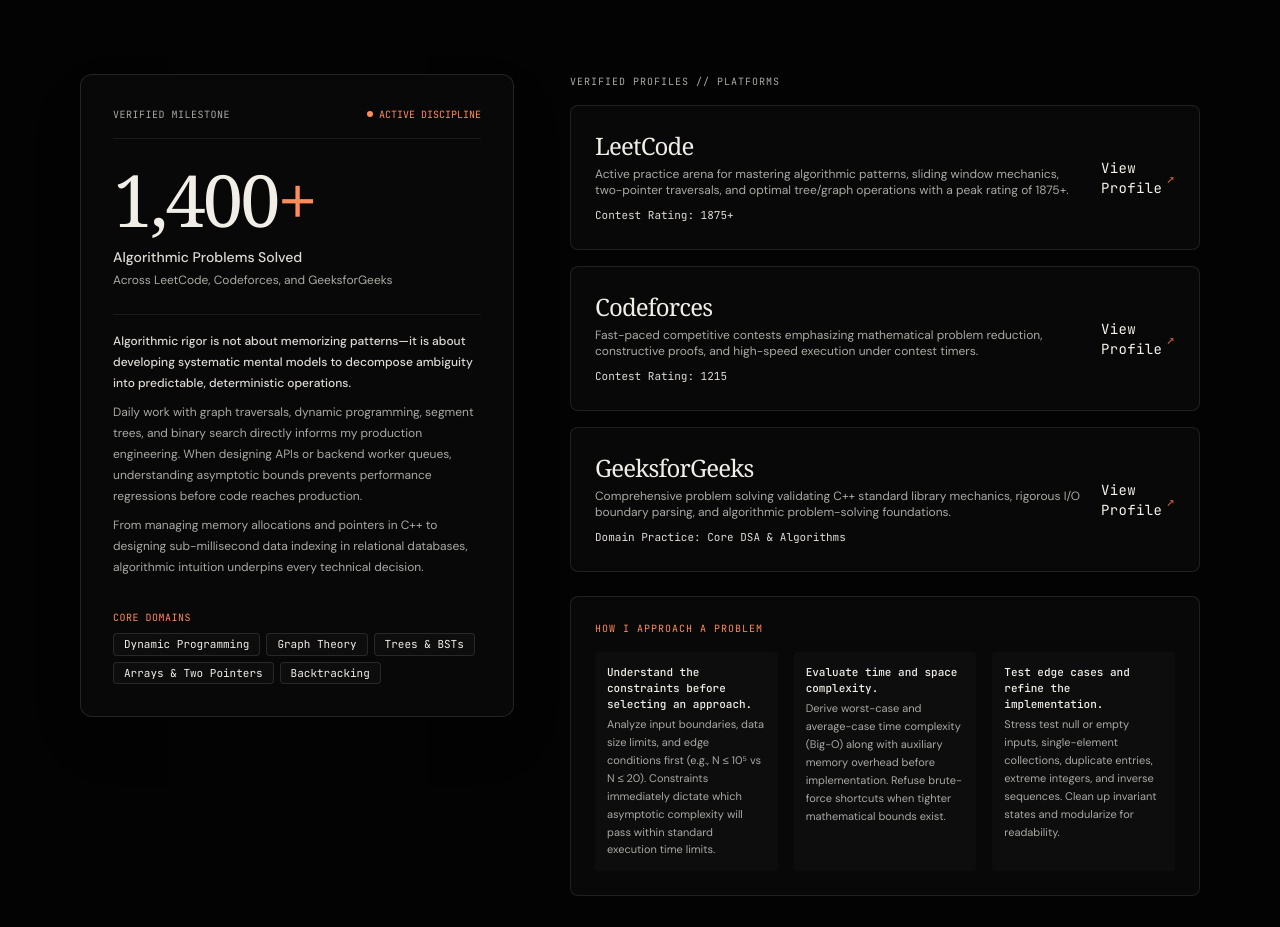
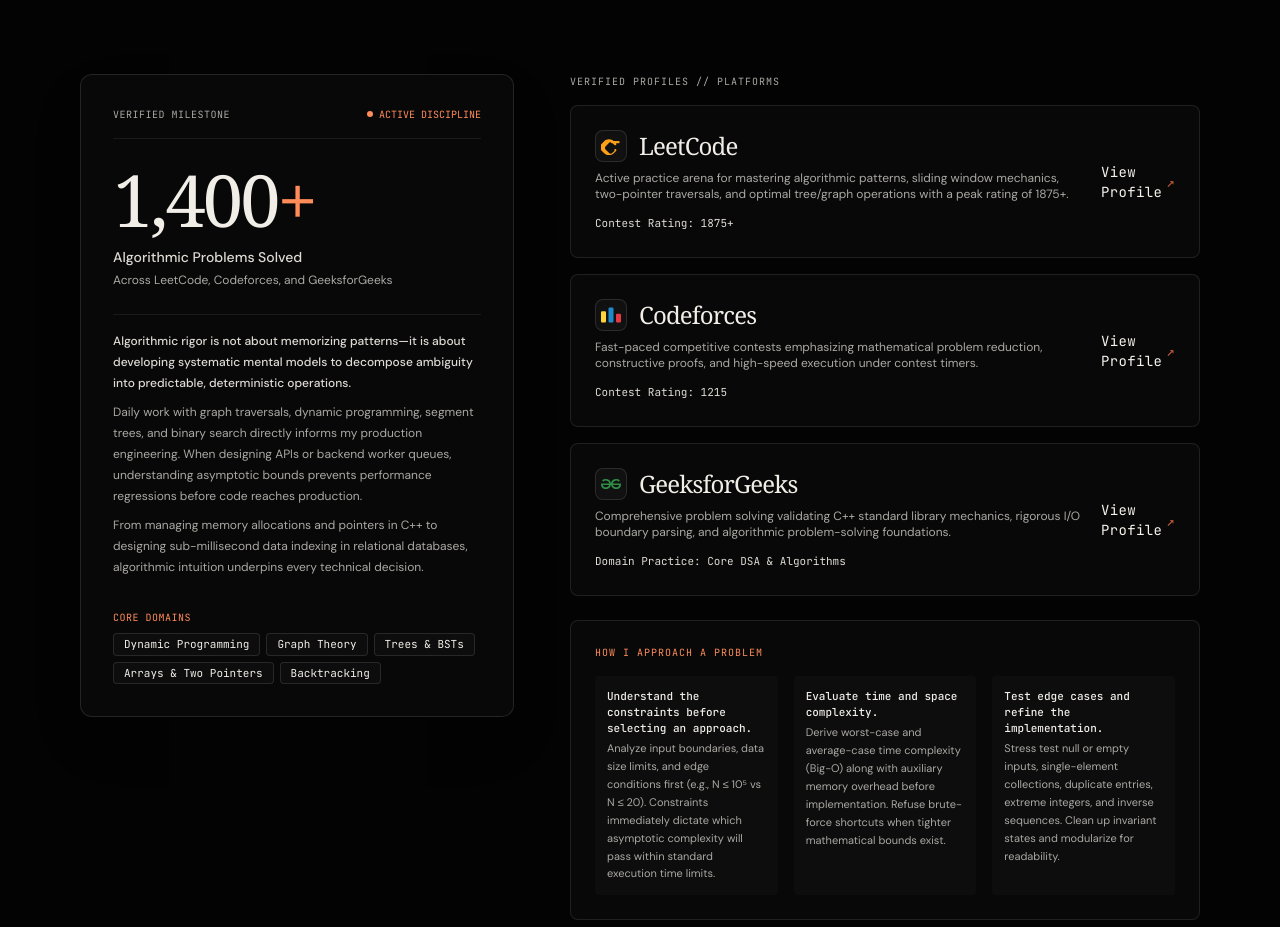
Before and after one commit to gyanendrasingh2005/portfolio, a React (Vite) app: page / in a window 1280 px wide. Shown: the part 4260-5187 px from the top of the page. Built offline with nearby package versions, Linux system fonts and the light colour scheme; a web font is replaced by a local one.

Commit message:
feat: add official brand logos in front of coding platform names

```diff
--- a/src/components/problemSolving/ProblemSolving.tsx
+++ b/src/components/problemSolving/ProblemSolving.tsx
@@ -2,6 +2,73 @@
 import { PROBLEM_SOLVING_DATA } from '../../constants/problemSolving';
 import { Tag } from '../ui/Tag';
 import { EditorialLink } from '../ui/EditorialLink';
+
+const LeetCodeLogo: React.FC<{ className?: string }> = ({ className = 'w-5 h-5' }) => (
+  <svg
+    viewBox="0 0 24 24"
+    fill="none"
+    xmlns="http://www.w3.org/2000/svg"
+    className={className}
+    aria-hidden="true"
+  >
+    <path
+      d="M16.102 17.93l-2.697 2.607c-.466.467-1.111.662-1.823.662s-1.357-.195-1.824-.662l-4.332-4.363c-.467-.467-.702-1.15-.702-1.863s.235-1.357.702-1.824l4.319-4.38c.467-.467 1.125-.645 1.837-.645s1.357.195 1.823.662l2.697 2.606c.514.515 1.365.497 1.9-.038.535-.536.553-1.386.038-1.901l-2.697-2.606c-1.505-1.506-3.582-2.333-5.759-2.333s-4.254.827-5.759 2.333l-4.32 4.38c-1.551 1.552-1.551 4.072 0 5.624l4.333 4.363c1.505 1.506 3.582 2.334 5.759 2.334s4.254-.828 5.759-2.334l2.697-2.606c.535-.535.517-1.385-.038-1.9-.535-.536-1.386-.554-1.9-.039z"
+      fill="#FFA116"
+    />
+    <path
+      d="M20.975 6.014h-7.618c-.753 0-1.365.612-1.365 1.365s.612 1.365 1.365 1.365h7.618c.753 0 1.365-.612 1.365-1.365s-.612-1.365-1.365-1.365z"
+      fill="#F89F1B"
+    />
+  </svg>
+);
+
+const CodeforcesLogo: React.FC<{ className?: string }> = ({ className = 'w-5 h-5' }) => (
+  <svg
+    viewBox="0 0 24 24"
+    fill="none"
+    xmlns="http://www.w3.org/2000/svg"
+    className={className}
+    aria-hidden="true"
+  >
+    <path
+      d="M4.5 7.5C5.328 7.5 6 8.172 6 9v10.5c0 .828-.672 1.5-1.5 1.5h-3C.673 21 0 20.328 0 19.5V9c0-.828.673-1.5 1.5-1.5h3z"
+      fill="#FFD43B"
+    />
+    <path
+      d="M13.5 3C14.328 3 15 3.672 15 4.5v15c0 .828-.672 1.5-1.5 1.5h-3c-.827 0-1.5-.672-1.5-1.5v-15c0-.828.673-1.5 1.5-1.5h3z"
+      fill="#1F8ACB"
+    />
+    <path
+      d="M22.5 10.5c.828 0 1.5.672 1.5 1.5v7.5c0 .828-.672 1.5-1.5 1.5h-3c-.828 0-1.5-.672-1.5-1.5V12c0-.828.672-1.5 1.5-1.5h3z"
+      fill="#E63946"
+    />
+  </svg>
+);
+
+const GeeksforGeeksLogo: React.FC<{ className?: string }> = ({ className = 'w-5 h-5' }) => (
+  <svg
+    viewBox="0 0 24 24"
+    fill="#2F8D46"
+    xmlns="http://www.w3.org/2000/svg"
+    className={className}
+    aria-hidden="true"
+  >
+    <path d="M21.45 14.315c-.143.28-.334.532-.565.745a3.691 3.691 0 0 1-1.104.695 4.51 4.51 0 0 1-3.116-.016 3.79 3.79 0 0 1-2.135-2.078 3.571 3.571 0 0 1-.13-.353h7.418a4.26 4.26 0 0 1-.368 1.008zm-11.99-.654a3.793 3.793 0 0 1-2.134 2.078 4.51 4.51 0 0 1-3.117.016 3.7 3.7 0 0 1-1.104-.695 2.652 2.652 0 0 1-.564-.745 4.221 4.221 0 0 1-.368-1.006H9.59c-.038.12-.08.238-.13.352zm14.501-1.758a3.849 3.849 0 0 0-.082-.475l-9.634-.008a3.932 3.932 0 0 1 1.143-2.348c.363-.35.79-.625 1.26-.809a3.97 3.97 0 0 1 4.484.957l1.521-1.49a5.7 5.7 0 0 0-1.922-1.357 6.283 6.283 0 0 0-2.544-.49 6.35 6.35 0 0 0-2.405.457 6.007 6.007 0 0 0-1.963 1.276 6.142 6.142 0 0 0-1.325 1.94 5.862 5.862 0 0 0-.466 1.864h-.063a5.857 5.857 0 0 0-.467-1.865 6.13 6.13 0 0 0-1.325-1.939A6 6 0 0 0 8.21 6.34a6.698 6.698 0 0 0-4.949.031A5.708 5.708 0 0 0 1.34 7.73l1.52 1.49a4.166 4.166 0 0 1 4.484-.958c.47.184.898.46 1.26.81.368.36.66.792.859 1.268.146.344.242.708.285 1.08l-9.635.008A4.714 4.714 0 0 0 0 12.457a6.493 6.493 0 0 0 .345 2.127 4.927 4.927 0 0 0 1.08 1.783c.528.56 1.17 1 1.88 1.293a6.454 6.454 0 0 0 2.504.457c.824.005 1.64-.15 2.404-.457a5.986 5.986 0 0 0 1.964-1.277 6.116 6.116 0 0 0 1.686-3.076h.273a6.13 6.13 0 0 0 1.686 3.077 5.99 5.99 0 0 0 1.964 1.276 6.345 6.345 0 0 0 2.405.457 6.45 6.45 0 0 0 2.502-.457 5.42 5.42 0 0 0 1.882-1.293 4.928 4.928 0 0 0 1.08-1.783A6.52 6.52 0 0 0 24 12.457a4.757 4.757 0 0 0-.039-.554z" />
+  </svg>
+);
+
+const renderPlatformIcon = (id: string) => {
+  switch (id) {
+    case 'leetcode':
+      return <LeetCodeLogo className="w-5 h-5 shrink-0" />;
+    case 'codeforces':
+      return <CodeforcesLogo className="w-5 h-5 shrink-0" />;
+    case 'geeksforgeeks':
+      return <GeeksforGeeksLogo className="w-5 h-5 shrink-0" />;
+    default:
+      return null;
+  }
+};
 
 export const ProblemSolving: React.FC = () => {
   const {
@@ -94,10 +161,15 @@
                 key={platform.name}
                 className="p-6 bg-[#080808] border border-[rgba(241,238,232,0.1)] rounded-lg flex flex-col sm:flex-row sm:items-center justify-between gap-4 hover:border-[rgba(241,238,232,0.25)] transition-colors"
               >
-                <div className="space-y-1">
-                  <h3 className="font-serif text-2xl text-[#f1eee8] font-normal">
-                    {platform.name}
-                  </h3>
+                <div className="space-y-2">
+                  <div className="flex items-center gap-3">
+                    <span className="w-8 h-8 rounded-lg bg-[#111111] border border-[rgba(241,238,232,0.12)] flex items-center justify-center p-1.5 shrink-0 shadow-inner">
+                      {renderPlatformIcon(platform.id)}
+                    </span>
+                    <h3 className="font-serif text-2xl text-[#f1eee8] font-normal">
+                      {platform.name}
+                    </h3>
+                  </div>
                   <p className="font-sans text-xs text-[#aaa9a4]">
                     {platform.description}
                   </p>
```
